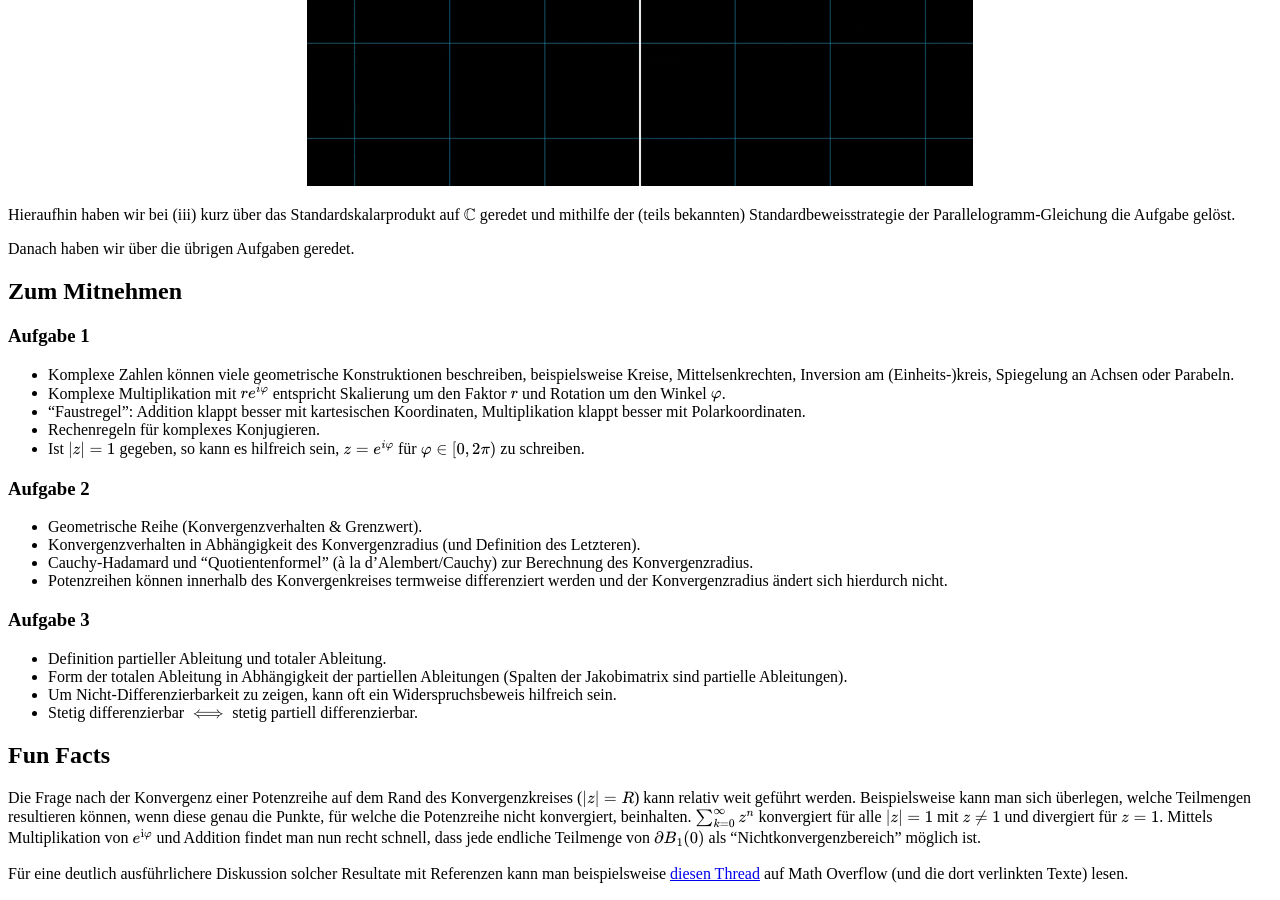
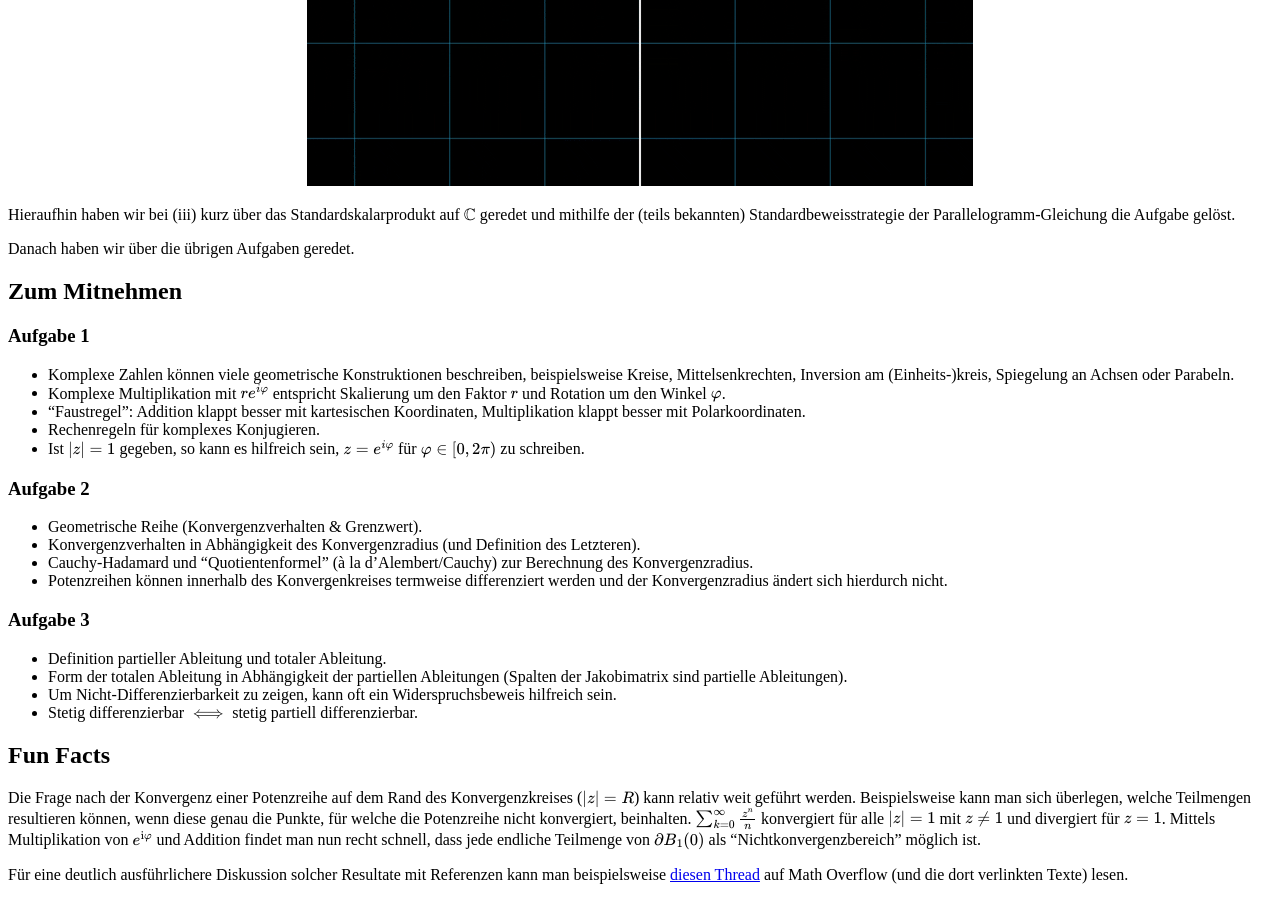
Before and after one commit to fdf-uni/ft, a Jekyll site: the page built from tutorials/tut00.md, in a window 1280 px wide and 900 px high, scrolled down 2171 px. Built offline with Jekyll 4.4.1, drawn with Linux system fonts in a browser that asks for light colours; our own code applies the rules of GitHub Pages for plain Markdown files.

Commit message:
fix(tut00): correct horrible typo
The geometric series of course converges nowhere on the boundary of
its disk of convergence; the example was supposed to be -log(1-z).

```diff
--- a/tutorials/tut00.md
+++ b/tutorials/tut00.md
@@ -53,7 +53,7 @@ Danach haben wir über die übrigen Aufgaben geredet.
 
 Die Frage nach der Konvergenz einer Potenzreihe auf dem Rand des Konvergenzkreises ($$\lvert z \rvert = R$$) kann relativ weit geführt werden.
 Beispielsweise kann man sich überlegen, welche Teilmengen resultieren können, wenn diese genau die Punkte, für welche die Potenzreihe nicht konvergiert, beinhalten.
-$$\sum_{k=0}^{\infty} z^n$$ konvergiert für alle $$\lvert z \rvert = 1$$ mit $$z \neq 1$$ und divergiert für $$z = 1$$.
+$$\sum_{k=0}^{\infty} \frac{z^n}{n}$$ konvergiert für alle $$\lvert z \rvert = 1$$ mit $$z \neq 1$$ und divergiert für $$z = 1$$.
 Mittels Multiplikation von $$e^{\mathrm{i} \varphi}$$ und Addition findet man nun recht schnell, dass jede endliche Teilmenge von $$\partial B_1(0)$$ als "Nichtkonvergenzbereich" möglich ist.
 
 Für eine deutlich ausführlichere Diskussion solcher Resultate mit Referenzen kann man beispielsweise [diesen Thread](https://mathoverflow.net/questions/49395/behaviour-of-power-series-on-their-circle-of-convergence) auf Math Overflow (und die dort verlinkten Texte) lesen.
```
